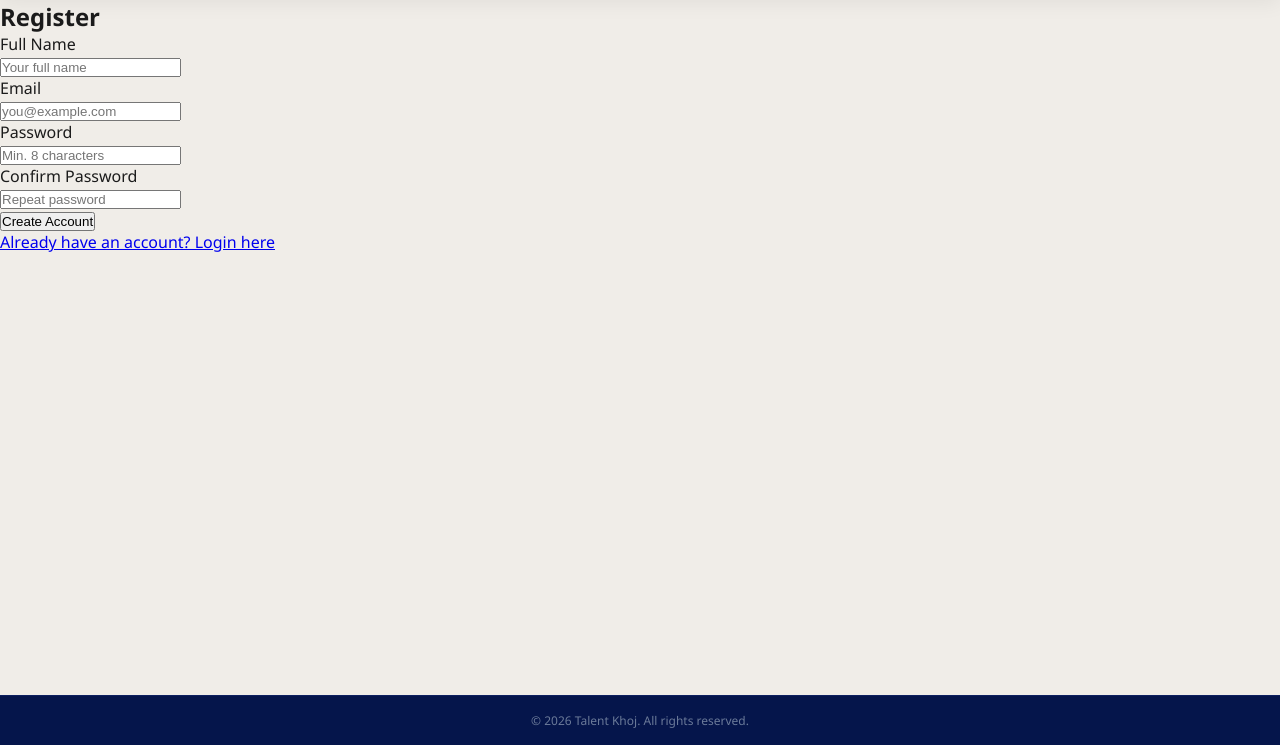
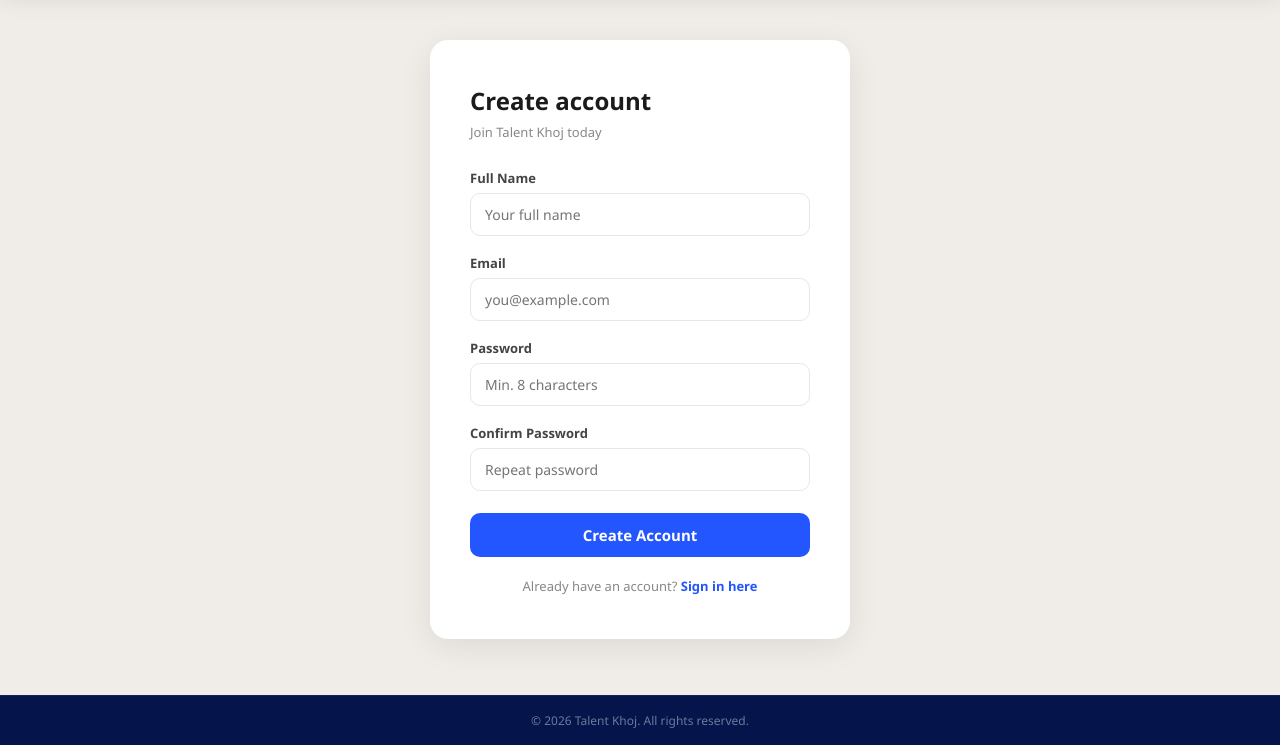
Before and after one commit to tejashexe-spec/Talentkhoj, a Flask app: page /register in a window 1280 px wide. Shown: the part 55-800 px from the top of the page. Run offline with Flask 3, Linux system fonts and the light colour scheme.

Commit message:
Added CSS to login and register pages

```diff
--- a/my_first_flask/templates/register.html
+++ b/my_first_flask/templates/register.html
@@ -3,31 +3,36 @@
 {% block title %}Register | Talent Khoj{% endblock %}
 
 {% block content %}
-<h2>Register</h2>
+<div class="auth-wrapper">
+    <div class="auth-card">
+        <h2>Create account</h2>
+        <p class="auth-subtitle">Join Talent Khoj today</p>
 
         <form method="post" action="/register">
-    <p>
-        <label for="full_name">Full Name</label><br>
+            <div class="form-group">
+                <label for="full_name">Full Name</label>
                 <input id="full_name" name="full_name" type="text" value="{{ form_data.full_name }}" placeholder="Your full name" required>
-        {% if errors.full_name %}<br><small>{{ errors.full_name }}</small>{% endif %}
-    </p>
-    <p>
-        <label for="email">Email</label><br>
+                {% if errors.full_name %}<span class="field-error">{{ errors.full_name }}</span>{% endif %}
+            </div>
+            <div class="form-group">
+                <label for="email">Email</label>
                 <input id="email" name="email" type="email" value="{{ form_data.email }}" placeholder="you@example.com" required>
-        {% if errors.email %}<br><small>{{ errors.email }}</small>{% endif %}
-    </p>
-    <p>
-        <label for="password">Password</label><br>
+                {% if errors.email %}<span class="field-error">{{ errors.email }}</span>{% endif %}
+            </div>
+            <div class="form-group">
+                <label for="password">Password</label>
                 <input id="password" name="password" type="password" placeholder="Min. 8 characters" required>
-        {% if errors.password %}<br><small>{{ errors.password }}</small>{% endif %}
-    </p>
-    <p>
-        <label for="confirm_password">Confirm Password</label><br>
+                {% if errors.password %}<span class="field-error">{{ errors.password }}</span>{% endif %}
+            </div>
+            <div class="form-group">
+                <label for="confirm_password">Confirm Password</label>
                 <input id="confirm_password" name="confirm_password" type="password" placeholder="Repeat password" required>
-        {% if errors.confirm_password %}<br><small>{{ errors.confirm_password }}</small>{% endif %}
-    </p>
-    <button type="submit">Create Account</button>
+                {% if errors.confirm_password %}<span class="field-error">{{ errors.confirm_password }}</span>{% endif %}
+            </div>
+            <button type="submit" class="submit-btn">Create Account</button>
         </form>
 
-<p><a href="/login">Already have an account? Login here</a></p>
+        <p class="auth-footer">Already have an account? <a href="/login">Sign in here</a></p>
+    </div>
+</div>
 {% endblock %}
```
Also changed, not shown: my_first_flask/templates/login.html (+15 -10 lines). Lines whose indentation alone changed are shown as unchanged.
